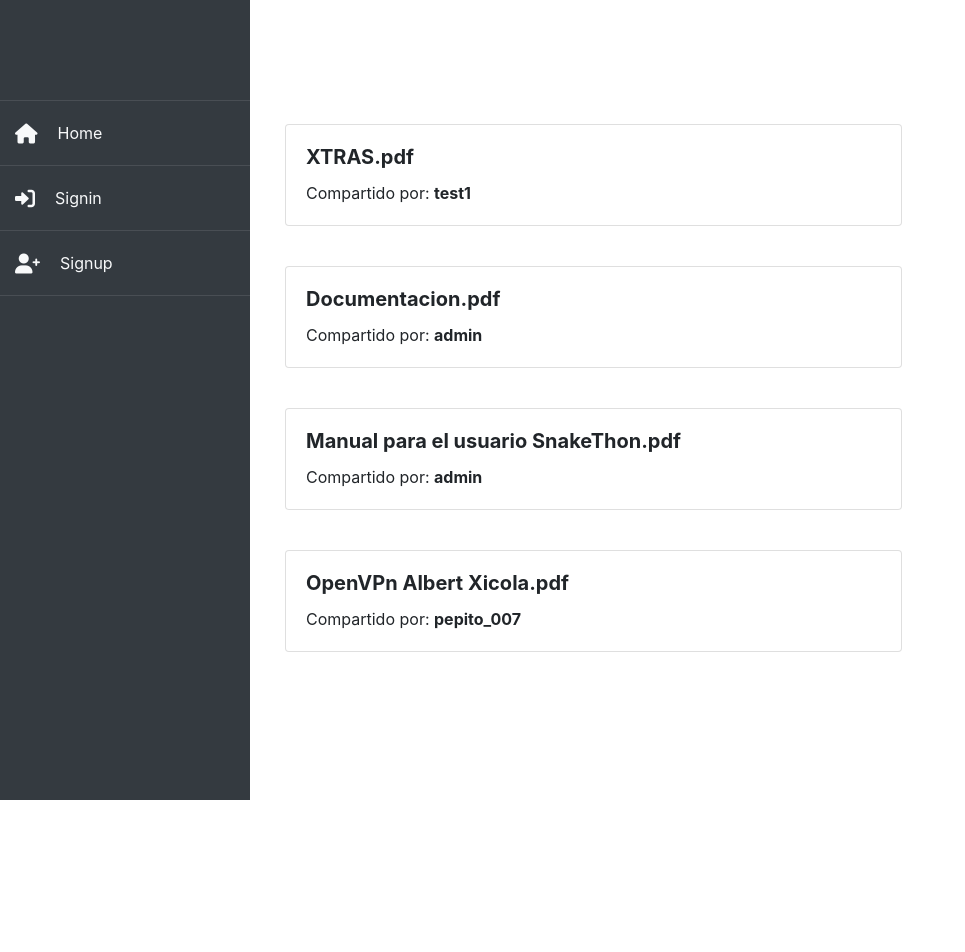
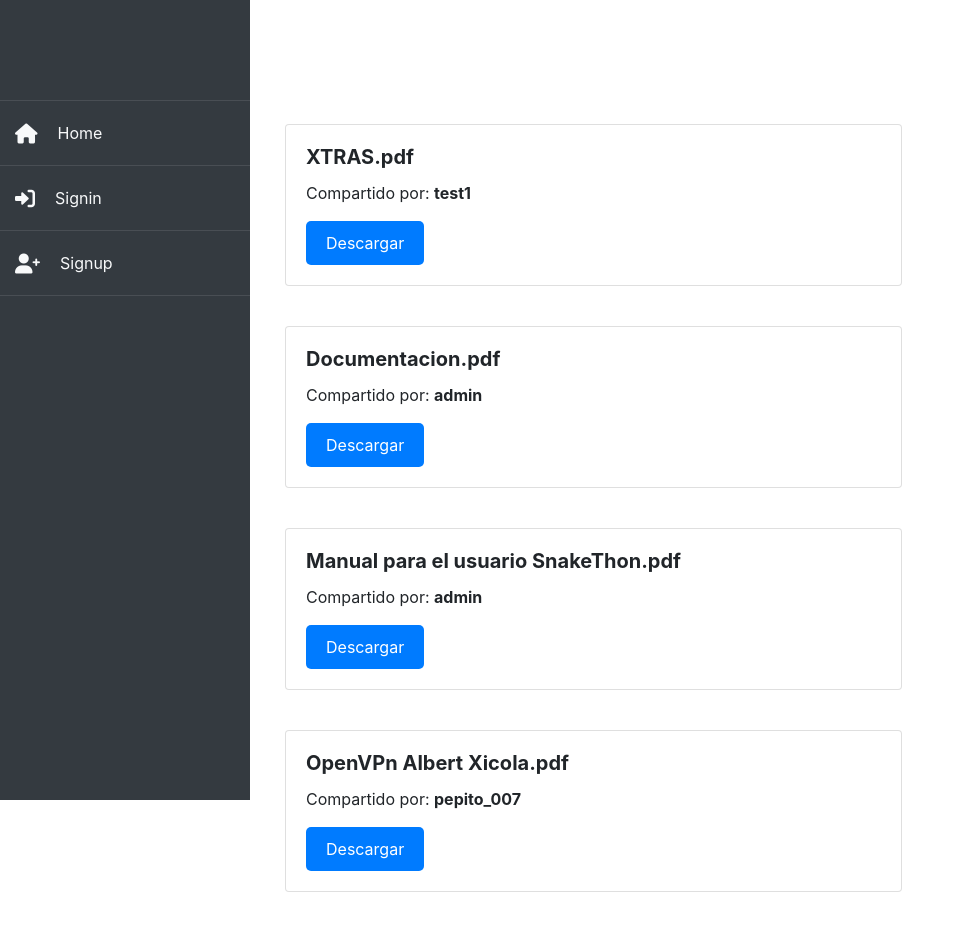
Before and after one commit to AlbertXicola/APB2TAL, a Django app: template archivos/templates/grupo_info.html in a window 1280 px wide. Shown: the whole page, without its empty margins (0-965 px from the left). Before the commit the page ends 800 px from the top, so only its background shows below. Run offline with Django 5.2, Linux system fonts and the light colour scheme; the template is opened without the code that fills it: values that come from a table or form of the project are taken from there, others are empty; data comes from the database, SQL or seed files in the repository; both versions use the stored data as it was after the commit; parts of the project's set-up code (start-up, migrations or seed data) failed here and were passed over; some libraries are stand-ins or nearby versions.

Commit message:
descargar achivos de grupos

```diff
--- a/APB2TAL/urls.py
+++ b/APB2TAL/urls.py
@@ -60,6 +60,7 @@
 
     path('grupos/', views.mis_grupos, name= 'mis_grupos'),
     path('grupos/<str:name>/', views.grupo_info, name='grupo_info'),
+    path('grupos/<str:group_name>/<int:archivo_id>/', views.descargar_archivo_grupo, name='descargar_archivo_grupo'),
 
     path('signup/', views.signup, name='signup'),
     path('validar_username/', views.validar_username, name='validar_username'),
--- a/archivos/templates/grupo_info.html
+++ b/archivos/templates/grupo_info.html
@@ -8,25 +8,41 @@
         background-color: #6c757d;
         border-radius: 0px;
     }
+
+    .btn-download {
+        display: inline-block;
+        padding: 10px 20px;
+        background-color: #007bff;
+        border: none;
+        color: #fff;
+        text-align: center;
+        text-decoration: none;
+        cursor: pointer;
+        border-radius: 5px; /* Square corners */
+        transition: background-color 0.3s;
+    }
+
+    .btn-download:hover {
+        background-color: #0056b3;
+    }
 </style>
 
 <h1 class="text-center display-4 py-4 mt-5">{{ group_name }}</h1>
 <div class="col-md-8">
     <div class="card-body">
         <ul class="list-group">
-
         {% for compartido in archivos_compartidos_al_grupo %}
             {% if group == compartido.grupo_destinatario %}
                 <div class="card mb-3">
                     <div class="card-body">
                         <h5 class="card-title font-weight-bold">{{ compartido.archivo.nombre_archivo }}</h5>
                         <p class="card-text">Compartido por: <strong>{{ compartido.usuario_propietario.username }}</strong></p>
+                        <a href="{% url 'descargar_archivo_grupo' group_name=group_name archivo_id=compartido.archivo.id %}" class="btn btn-info btn-download" download>Descargar</a>
                     </div>
                 </div>
                 <br>
             {% endif %}
         {% endfor %}
-
         </ul>
     </div>
 </div>
```
Also changed, not shown: archivos/views.py (+44 -0 lines), db.sqlite3. Lines whose indentation alone changed are shown as unchanged.
